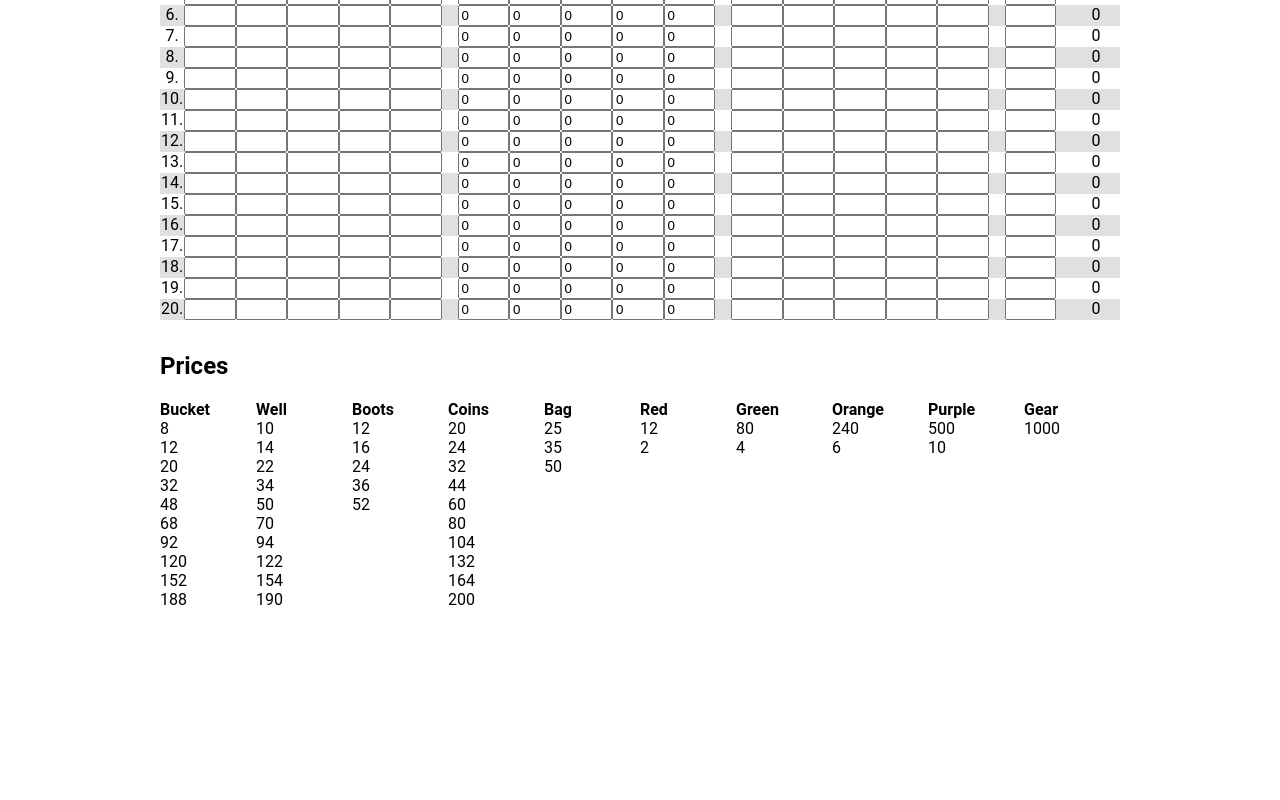
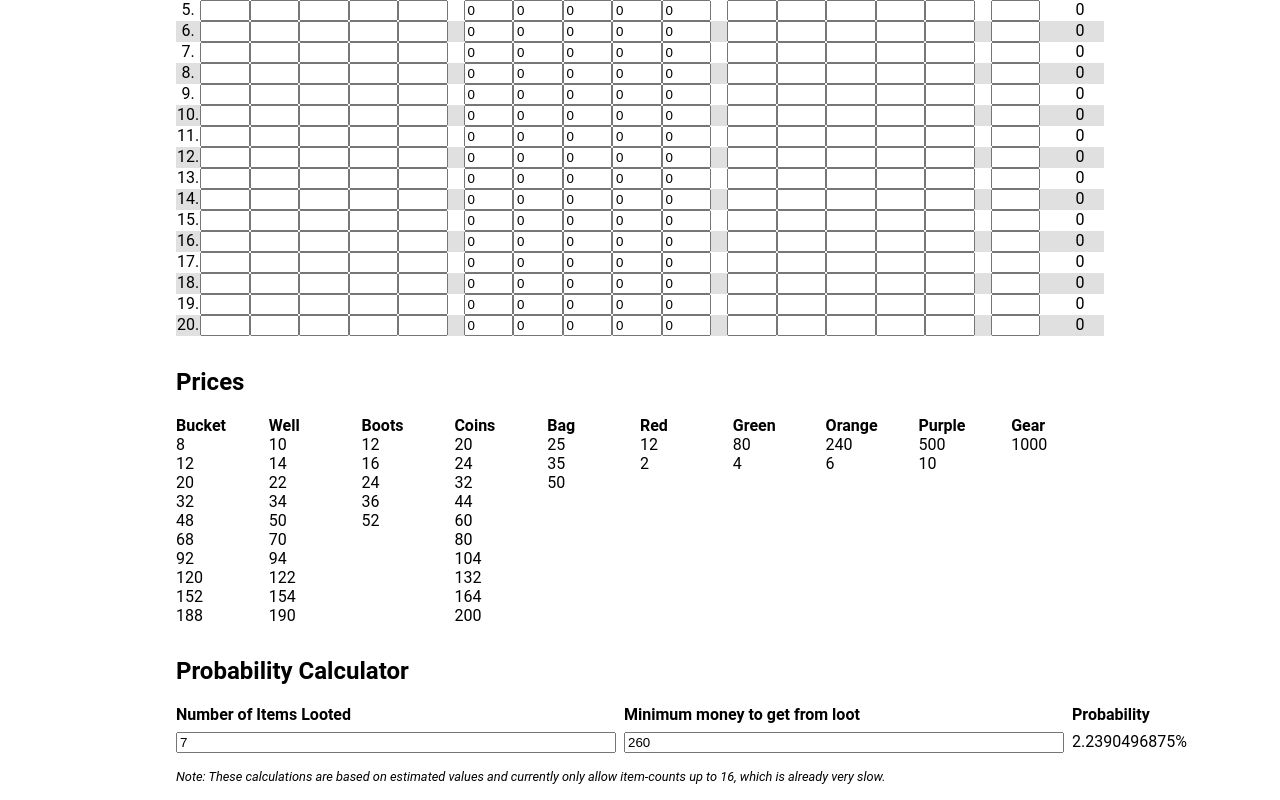
Before and after one commit to LeazeDev/pumpkin-panic-calculator, an Angular app: page / in a window 1280 px wide. Shown: the part 219-1019 px from the top of the page. Before the commit the page ends 828 px from the top, so only its background shows below. Built offline with nearby package versions, Linux system fonts and the light colour scheme.

Commit message:
add a probability calculator

```diff
--- a/src/app/app.component.html
+++ b/src/app/app.component.html
@@ -104,13 +104,29 @@
     </div>
   </form>
 
-  <div class="price-container">
+  <div class="section-container">
     <h2>Prices</h2>
     <div class="price-wrapper">
       <div *ngFor="let itemPrices of priceArray" class="price-line">
-        <div class="price-header">{{itemPrices[0]}}</div>
+        <div class="header">{{itemPrices[0]}}</div>
         <div *ngFor="let price of itemPrices[1]">{{price}}</div>
       </div>
     </div>
   </div>
+
+  <div class="section-container">
+    <h2>Probability Calculator</h2>
+    <form [formGroup]="probabilityForm">
+      <div class="probability-line">
+        <span class="header">Number of Items Looted</span>
+        <span class="header">Minimum money to get from loot</span>
+        <span class="header">Probability</span>
+        <input type="text" formControlName="numberOfItems" />
+        <input type="text" formControlName="valueGreaterThan" />
+        <div>{{probabilityCalculating ? "Calculating..." : (probability$ | async) | percent: '1.0-10'}}</div>
+      </div>
+      <div class="note">Note: These calculations are based on estimated values and currently only allow item-counts up
+        to 16, which is already very slow.</div>
+    </form>
+  </div>
 </div>
--- a/src/app/app.component.scss
+++ b/src/app/app.component.scss
@@ -1,6 +1,7 @@
 .container {
     width: 960px;
     margin: auto;
+    padding: 1rem;
 }
 
 .header {
@@ -59,15 +60,27 @@
     text-align: center;
 }
 
-.price-container {
+.section-container {
     margin-top: 2rem;
 
     .price-wrapper {
         display: grid;
         grid-template-columns: 1fr 1fr 1fr 1fr 1fr 1fr 1fr 1fr 1fr 1fr;
-
-        .price-header {
-            font-weight: bold;
-        }
     }
 }
+
+.header {
+    font-weight: bold;
+}
+
+.probability-line {
+    display: grid;
+    grid-template-columns: 1fr 1fr 32px;
+    gap: 8px;
+    margin-bottom: 1rem;
+}
+
+.note {
+    font-size: 0.8em;
+    font-style: italic;
+}
--- a/src/app/app.component.ts
+++ b/src/app/app.component.ts
@@ -3,6 +3,8 @@ import { FormArray, FormControl, FormGroup, UntypedFormBuilder, Validators } fro
 import { ActivatedRoute, Router } from '@angular/router';
 import { cropValues, prices } from './values';
 import * as exampleJson from '../assets/example.json';
+import { Observable, debounce, debounceTime, delay, map, startWith, tap } from 'rxjs';
+import { calculateProbabilityForSum } from './probabilities';
 
 @Component({
   selector: 'app-root',
@@ -11,6 +13,12 @@ import * as exampleJson from '../assets/example.json';
 })
 export class AppComponent implements OnInit {
   form: FormGroup<ActionsForm>;
+  probabilityForm: FormGroup<{
+    numberOfItems: FormControl<number>,
+    valueGreaterThan: FormControl<number>
+  }>;
+  probabilityCalculating = false;
+  probability$: Observable<number>;
   state: State[];
 
   startingState: State = {
@@ -79,6 +87,19 @@ export class AppComponent implements OnInit {
     });
     this.state = [];
     this.recalculateState();
+
+    this.probabilityForm = fb.group({
+      numberOfItems: fb.control(7),
+      valueGreaterThan: fb.control(260)
+    });
+    this.probabilityForm.valueChanges.subscribe(() => this.probabilityCalculating = true);
+    this.probability$ = this.probabilityForm.valueChanges.pipe(
+      startWith({ numberOfItems: this.probabilityForm.value.numberOfItems, valueGreaterThan: this.probabilityForm.value.valueGreaterThan }),
+      debounceTime(250),
+      map(val => calculateProbabilityForSum(val.numberOfItems ?? 1, val.valueGreaterThan ?? 0)),
+    );
+    this.probability$.subscribe(() => this.probabilityCalculating = false);
+    this.probabilityForm.updateValueAndValidity({ onlySelf: false, emitEvent: true });
   }
 
   ngOnInit(): void {
--- /dev/null
+++ b/src/app/probabilities.ts
@@ -0,0 +1,45 @@
+type Item = {
+    value: number;
+    probability: number;
+};
+
+const items: Item[] = [
+    { value: 16, probability: 0.45 },
+    { value: 30, probability: 0.45 },
+    { value: 60, probability: 0.10 },
+];
+
+const defaultMap = new Map(items.map(i => [i.value, i.probability]));
+
+function generateCombinations(items: Item[], length: number): Map<number, number> {
+    if (length <= 1) {
+        return defaultMap;
+    }
+    const combinations: Map<number, number> = new Map();
+    items.forEach((item) => {
+        const smallerCombinations = generateCombinations(items, length - 1);
+        smallerCombinations.forEach((probability, innerValue) => {
+            const newValue = item.value + innerValue;
+            const existingProbability = combinations.get(newValue) ?? 0;
+            combinations.set(newValue, existingProbability + probability * item.probability);
+        });
+    });
+    return combinations;
+}
+
+export function calculateProbabilityForSum(itemCount: number, targetSum: number): number {
+    if (itemCount > 16) {
+        return NaN;
+    }
+
+    const allCombinations = generateCombinations(items, itemCount);
+    let cumulativeProbability = 0;
+
+    allCombinations.forEach((probability, value) => {
+        if (value >= targetSum) {
+            cumulativeProbability += probability;
+        }
+    });
+
+    return cumulativeProbability;
+}
```
